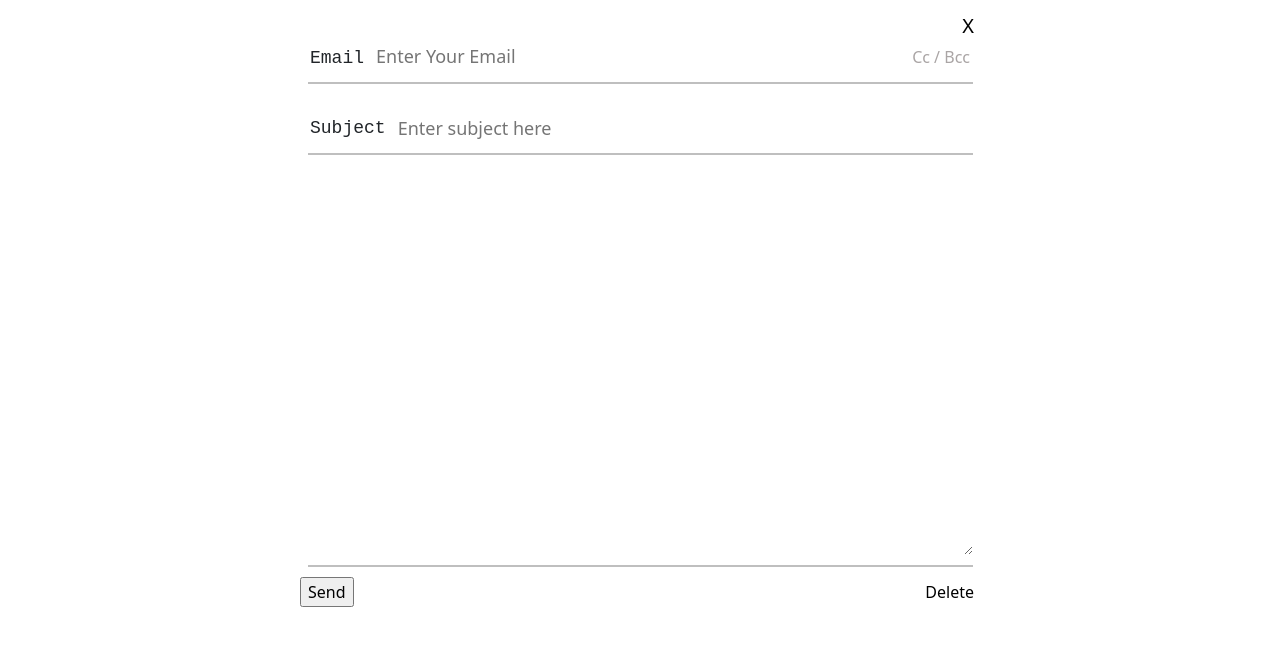
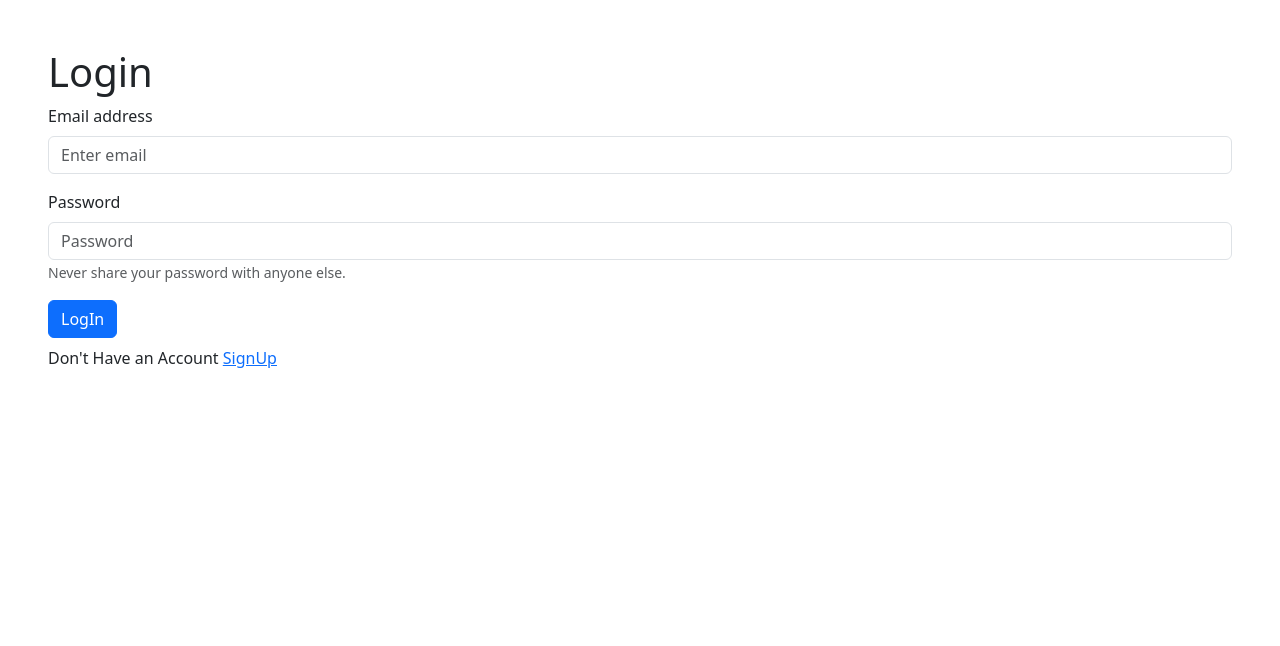
Before and after one commit to YAMITRAO/firebase_redux_authPage_login_signup, a React (Create React App) app: page / in a window 1280 px wide. Shown: the top 646 px of the page. Built offline with nearby package versions, Linux system fonts and the light colour scheme.

Commit message:
firebase added

```diff
--- a/src/component/Pages/Mail/MailForm.js
+++ b/src/component/Pages/Mail/MailForm.js
@@ -1,41 +1,67 @@
-import React, { useRef } from 'react'
+import React, { useRef, useState } from 'react'
 import style from "./MailForm.module.css"
-import { Button } from 'react-bootstrap'
-import emailjs from '@emailjs/browser';
+import { useDispatch } from 'react-redux';
 
 const MailForm = () => {
-  const form = useRef();
 
-  const sendEmail = (e) => {
-    console.log("clicked")
+  const url = 'https://moviereactapp-3a393-default-rtdb.asia-southeast1.firebasedatabase.app/mailInbox'
+
+  const dispatch = useDispatch();
+  const [emailId, setEmailID] = useState("");
+  const [subject, setSubject] = useState("");
+  const [message, setMessage] = useState("");
+
+  const postApi = async(my_data) => {
+    try{
+        let postUrl = `${url}.json`
+        const response = await fetch(postUrl, {
+            method:"POST",
+            body:JSON.stringify({
+                data:my_data
+            }),
+            headers:{
+                'Content-type':"application/json"
+            }
+        })
+        if(!response.ok){
+            const data = await response.json();
+            throw new Error(data.error.message);
+        }
+        console.log("post api successfulllllll")
+        const data = await response.json();
+        console.log(data);
+
+    }
+    catch(error){
+        console.log("POST_API_ERROR", error)
+    }
+}
+
+
+  const formSubmitHandler = (e) => {
     e.preventDefault();
+    let data = {
+      emailId: emailId,
+      emailSubject: subject,
+      emailMessage : message,
+    }
+    // dispatch( mailAction.mailFormLoad(data))
+    postApi(data);
+    // console.log(emailId, subject, message);
+  }
 
-    emailjs
-      .sendForm('service_rziz83b', 'template_96tg6s9', form.current, {
-        publicKey: 'M5llJ9jCGZFvcEUtE',
-      })
-      .then(
-        () => {
-          console.log('SUCCESS!');
-        },
-        (error) => {
-          console.log('FAILED...', error.text);
-        },
-      );
-  };
 
   return (
-    <form ref={form} onSubmit={sendEmail}>
+    <form  onSubmit={ formSubmitHandler}>
     <div className={style.container}>
       <div className={style.cross}>
         <button className={style.button}>X</button>
       </div>
 
-
       <div className={style.mailContainer}>
         <div className={style.toMail}>
-          <div> <label>Email</label>
-          <input type="mail" placeholder='Enter Your Email' name="user_email"/></div>
+          <div> <label>To</label>
+          <input type="mail" placeholder='Enter Your Email' name="user_email" onChange={ (e) => setEmailID(e.target.value)} value={emailId}/></div>
          <div className={style.ccbcc}>Cc / Bcc</div>
         </div>
       <hr className={style.hrLine}/>
@@ -43,12 +69,12 @@ const MailForm = () => {
 
       <div className={style.subject}>
            <label>Subject</label>
-          <input type="text" placeholder='Enter subject here' name="user_name"/>
+          <input type="text" placeholder='Enter subject here' name="user_name" onChange={ (e) => setSubject(e.target.value)} value={subject}/>
         </div>
       <hr className={style.hrLine}/>
 
       <div className={style.textArea}>
-        <textarea name="message" />
+        <textarea name="message" onChange={ (e) => setMessage(e.target.value)} value={message}/>
         {/* <input type="text" placeholder='Enter mail Body'/> */}
       </div>
       <hr className={style.hrLine}/>
--- a/src/component/Project.js
+++ b/src/component/Project.js
@@ -7,7 +7,7 @@ import Mail from './Pages/Mail/Mail';
 
 const Project = () => {
   const [isSignUpPage, setIsSignUpPage] = useState(false);
-  const [isMail, setIsMail] = useState(true);
+  const [isMail, setIsMail] = useState(false);
   const mailPage = () => {
     setIsMail(true);
   }
--- a/src/index.js
+++ b/src/index.js
@@ -6,11 +6,16 @@ import App from './App';
 //     /* The following line can be included in your src/index.js or App.js file */
 //   }
 import 'bootstrap/dist/css/bootstrap.min.css';
+import { Provider } from 'react-redux';
+import dataStore from './redux-data/redux-data';
 
 const root = ReactDOM.createRoot(document.getElementById('root'));
 root.render(
+    <Provider store={dataStore}>
+         <App />
+    </Provider>
 
-    <App />
+
 
 );
 
--- /dev/null
+++ b/src/redux-data/mailSlice.js
@@ -0,0 +1,22 @@
+import { createSlice } from "@reduxjs/toolkit";
+
+const initialMailState = {
+   mailData:[],
+   mailFormData: {}
+}
+
+const mailSlice = createSlice({
+    name:"mail",
+    initialState: initialMailState,
+    reducers: {
+        mailDataLoad(state, action){
+            console.log(action);
+        },
+        mailFormLoad(state,action){
+            console.log(action.payload);
+        }
+        }
+})
+
+export const mailAction =  mailSlice.actions;
+export default mailSlice.reducer;
--- a/src/redux-data/redux-data.js
+++ b/src/redux-data/redux-data.js
@@ -0,0 +1,12 @@
+import { configureStore } from "@reduxjs/toolkit";
+import mailSlice from "./mailSlice";
+
+
+const dataStore = configureStore({
+    reducer:{
+        mail: mailSlice
+    }
+})
+
+
+export default dataStore;
```
